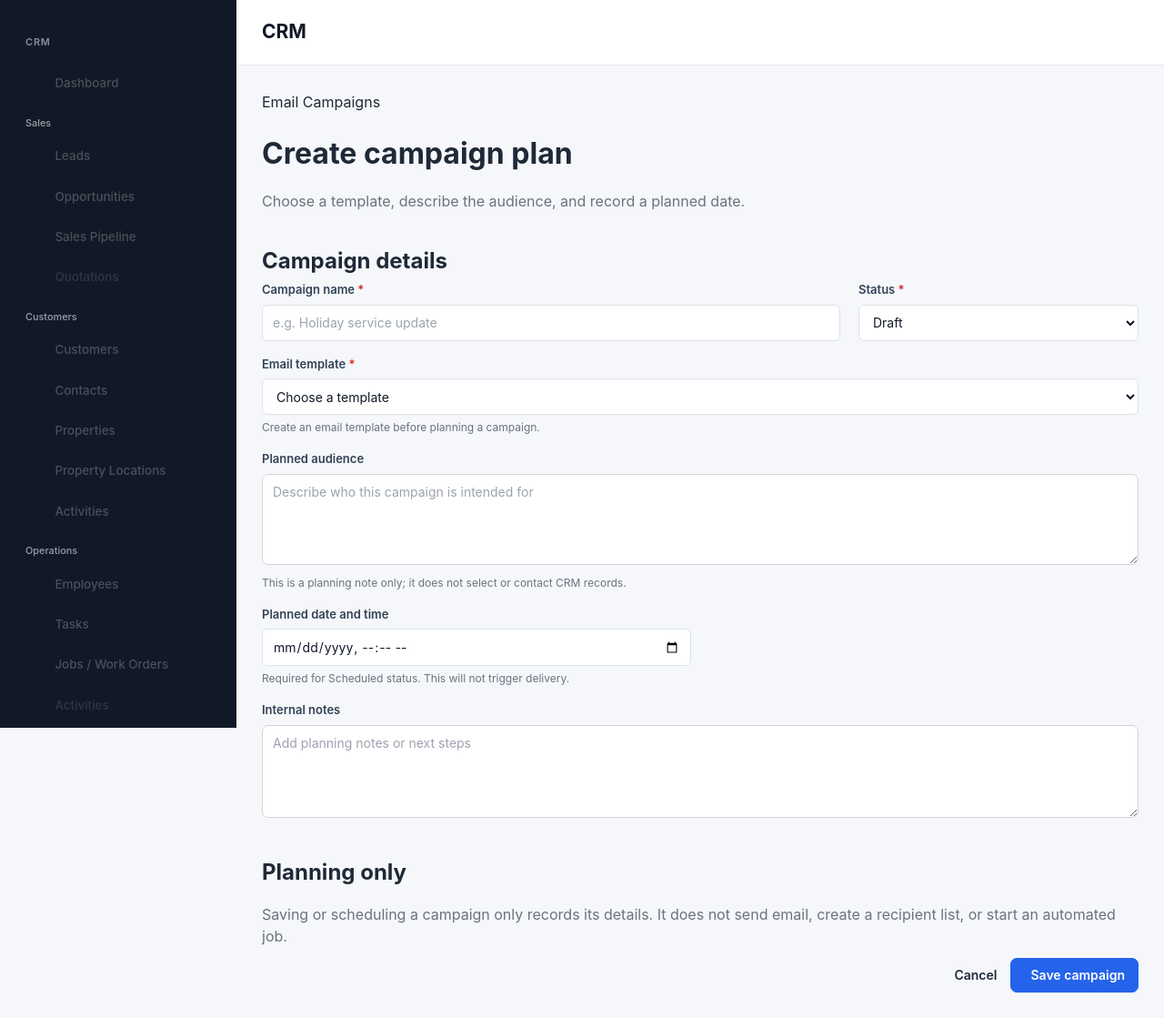
After one commit to edmondoa/crm, a Laravel app: page /crm/email-campaigns/create in a window 1280 px wide. The commit adds this page. Shown: the whole page at 91% size. Run offline with Laravel 12, Linux system fonts and the light colour scheme; data that the repository does not hold is empty; style sheets or scripts are compiled from the project's sources.

Commit message:
Implement email campaign management system
Replit-Commit-Author: Agent

```diff
--- /dev/null
+++ b/app/Http/Controllers/Crm/EmailCampaignController.php
@@ -0,0 +1,107 @@
+<?php
+
+namespace App\Http\Controllers\Crm;
+
+use App\Http\Controllers\Controller;
+use App\Models\EmailCampaign;
+use App\Models\EmailTemplate;
+use Illuminate\Http\RedirectResponse;
+use Illuminate\Http\Request;
+use Illuminate\Validation\Rule;
+use Illuminate\View\View;
+
+class EmailCampaignController extends Controller
+{
+    private const STATUSES = ['draft', 'scheduled', 'cancelled'];
+
+    public function index(Request $request): View
+    {
+        $status = $request->query('status');
+        $query = EmailCampaign::query()
+            ->with('emailTemplate')
+            ->when($request->filled('q'), function ($query) use ($request) {
+                $term = '%'.$request->string('q')->toString().'%';
+                $query->where(function ($subQuery) use ($term) {
+                    $subQuery->where('name', 'like', $term)
+                        ->orWhere('audience_description', 'like', $term);
+                });
+            })
+            ->when(in_array($status, self::STATUSES, true), fn ($query) => $query->where('status', $status))
+            ->latest('updated_at');
+
+        return view('crm.email-campaigns.index', [
+            'campaigns' => $query->paginate(15)->withQueryString(),
+            'counts' => [
+                'all' => EmailCampaign::count(),
+                'draft' => EmailCampaign::where('status', 'draft')->count(),
+                'scheduled' => EmailCampaign::where('status', 'scheduled')->count(),
+            ],
+        ]);
+    }
+
+    public function create(): View
+    {
+        return view('crm.email-campaigns.create', $this->formData(
+            new EmailCampaign(['status' => 'draft'])
+        ));
+    }
+
+    public function store(Request $request): RedirectResponse
+    {
+        $data = $this->validated($request);
+        $data['created_by'] = $request->user()?->id;
+        $data['updated_by'] = $request->user()?->id;
+        $campaign = EmailCampaign::create($data);
+
+        return redirect()->route('crm.email-campaigns.edit', $campaign)
+            ->with('success', 'Campaign plan created.');
+    }
+
+    public function edit(EmailCampaign $email_campaign): View
+    {
+        return view('crm.email-campaigns.edit', $this->formData($email_campaign));
+    }
+
+    public function update(Request $request, EmailCampaign $email_campaign): RedirectResponse
+    {
+        $data = $this->validated($request);
+        $data['updated_by'] = $request->user()?->id;
+        $email_campaign->update($data);
+
+        return redirect()->route('crm.email-campaigns.edit', $email_campaign)
+            ->with('success', 'Campaign plan updated.');
+    }
+
+    public function destroy(EmailCampaign $email_campaign): RedirectResponse
+    {
+        $email_campaign->delete();
+
+        return redirect()->route('crm.email-campaigns.index')
+            ->with('success', 'Campaign plan deleted.');
+    }
+
+    private function validated(Request $request): array
+    {
+        $status = $request->input('status');
+        $scheduledAtRules = $status === 'scheduled'
+            ? ['required', 'date', 'after:now']
+            : ['nullable', 'date'];
+
+        return $request->validate([
+            'name' => ['required', 'string', 'max:150'],
+            'email_template_id' => ['required', 'integer', 'exists:email_templates,id'],
+            'audience_description' => ['nullable', 'string', 'max:1000'],
+            'status' => ['required', Rule::in(self::STATUSES)],
+            'scheduled_at' => $scheduledAtRules,
+            'notes' => ['nullable', 'string', 'max:2000'],
+        ]);
+    }
+
+    private function formData(EmailCampaign $campaign): array
+    {
+        return [
+            'campaign' => $campaign,
+            'templates' => EmailTemplate::query()->orderBy('name')->get(),
+        ];
+    }
+}
--- /dev/null
+++ b/app/Models/EmailCampaign.php
@@ -0,0 +1,29 @@
+<?php
+
+namespace App\Models;
+
+use Illuminate\Database\Eloquent\Model;
+use Illuminate\Database\Eloquent\Relations\BelongsTo;
+
+class EmailCampaign extends Model
+{
+    protected $fillable = [
+        'name',
+        'email_template_id',
+        'audience_description',
+        'status',
+        'scheduled_at',
+        'notes',
+        'created_by',
+        'updated_by',
+    ];
+
+    protected $casts = [
+        'scheduled_at' => 'datetime',
+    ];
+
+    public function emailTemplate(): BelongsTo
+    {
+        return $this->belongsTo(EmailTemplate::class);
+    }
+}
--- /dev/null
+++ b/resources/views/crm/email-campaigns/create.blade.php
@@ -0,0 +1,26 @@
+@extends('layouts.admin')
+
+@section('title', 'Create Email Campaign')
+
+@section('content')
+<div class="container-fluid py-4">
+    <div class="mb-4">
+        <a href="{{ route('crm.email-campaigns.index') }}" class="text-decoration-none">
+            <i class="bi bi-arrow-left me-1"></i> Email Campaigns
+        </a>
+        <h1 class="h3 mt-2 mb-1">Create campaign plan</h1>
+        <p class="text-muted mb-0">Choose a template, describe the audience, and record a planned date.</p>
+    </div>
+
+    @include('crm.email-templates.partials.alerts')
+
+    <form method="POST" action="{{ route('crm.email-campaigns.store') }}">
+        @csrf
+        @include('crm.email-campaigns.form')
+        <div class="d-flex justify-content-end gap-2 mt-3">
+            <a href="{{ route('crm.email-campaigns.index') }}" class="btn btn-light">Cancel</a>
+            <button class="btn btn-primary"><i class="bi bi-check-lg me-1"></i> Save campaign</button>
+        </div>
+    </form>
+</div>
+@endsection
--- /dev/null
+++ b/resources/views/crm/email-campaigns/form.blade.php
@@ -0,0 +1,68 @@
+<div class="row g-4">
+    <div class="col-xl-8">
+        <div class="card border-0 shadow-sm">
+            <div class="card-header bg-white py-3"><h2 class="h6 mb-0">Campaign details</h2></div>
+            <div class="card-body">
+                <div class="row g-3">
+                    <div class="col-md-8">
+                        <label class="form-label" for="name">Campaign name <span class="text-danger">*</span></label>
+                        <input id="name" name="name" class="form-control" maxlength="150" required value="{{ old('name', $campaign->name) }}" placeholder="e.g. Holiday service update">
+                        @error('name')<div class="invalid-feedback d-block">{{ $message }}</div>@enderror
+                    </div>
+                    <div class="col-md-4">
+                        <label class="form-label" for="status">Status <span class="text-danger">*</span></label>
+                        <select id="status" name="status" class="form-select" required>
+                            @foreach(['draft' => 'Draft', 'scheduled' => 'Scheduled', 'cancelled' => 'Cancelled'] as $value => $label)
+                                <option value="{{ $value }}" @selected(old('status', $campaign->status) === $value)>{{ $label }}</option>
+                            @endforeach
+                        </select>
+                        @error('status')<div class="invalid-feedback d-block">{{ $message }}</div>@enderror
+                    </div>
+                    <div class="col-12">
+                        <label class="form-label" for="email_template_id">Email template <span class="text-danger">*</span></label>
+                        <select id="email_template_id" name="email_template_id" class="form-select" required>
+                            <option value="">Choose a template</option>
+                            @foreach($templates as $template)
+                                <option value="{{ $template->id }}" @selected((string) old('email_template_id', $campaign->email_template_id) === (string) $template->id)>
+                                    {{ $template->name }}{{ $template->status ? '' : ' (inactive)' }}
+                                </option>
+                            @endforeach
+                        </select>
+                        @error('email_template_id')<div class="invalid-feedback d-block">{{ $message }}</div>@enderror
+                        @if($templates->isEmpty())
+                            <div class="form-text text-warning">
+                                Create an <a href="{{ route('crm.email-templates.create') }}">email template</a> before planning a campaign.
+                            </div>
+                        @endif
+                    </div>
+                    <div class="col-12">
+                        <label class="form-label" for="audience_description">Planned audience</label>
+                        <textarea id="audience_description" name="audience_description" class="form-control" rows="2" maxlength="1000" placeholder="Describe who this campaign is intended for">{{ old('audience_description', $campaign->audience_description) }}</textarea>
+                        <div class="form-text">This is a planning note only; it does not select or contact CRM records.</div>
+                        @error('audience_description')<div class="invalid-feedback d-block">{{ $message }}</div>@enderror
+                    </div>
+                    <div class="col-md-6">
+                        <label class="form-label" for="scheduled_at">Planned date and time</label>
+                        <input id="scheduled_at" name="scheduled_at" type="datetime-local" class="form-control" value="{{ old('scheduled_at', $campaign->scheduled_at?->format('Y-m-d\TH:i')) }}">
+                        <div class="form-text">Required for Scheduled status. This will not trigger delivery.</div>
+                        @error('scheduled_at')<div class="invalid-feedback d-block">{{ $message }}</div>@enderror
+                    </div>
+                    <div class="col-12">
+                        <label class="form-label" for="notes">Internal notes</label>
+                        <textarea id="notes" name="notes" class="form-control" rows="4" maxlength="2000" placeholder="Add planning notes or next steps">{{ old('notes', $campaign->notes) }}</textarea>
+                        @error('notes')<div class="invalid-feedback d-block">{{ $message }}</div>@enderror
+                    </div>
+                </div>
+            </div>
+        </div>
+    </div>
+
+    <div class="col-xl-4">
+        <div class="card border-0 shadow-sm">
+            <div class="card-header bg-white py-3"><h2 class="h6 mb-0">Planning only</h2></div>
+            <div class="card-body">
+                <p class="text-muted mb-0">Saving or scheduling a campaign only records its details. It does not send email, create a recipient list, or start an automated job.</p>
+            </div>
+        </div>
+    </div>
+</div>
--- a/resources/views/crm/email-templates/index.blade.php
+++ b/resources/views/crm/email-templates/index.blade.php
@@ -6,7 +6,10 @@
 <div class="container-fluid py-4">
     <div class="d-flex flex-wrap align-items-center justify-content-between gap-3 mb-4">
         <div><h1 class="h3 mb-1">Email Templates</h1><p class="text-muted mb-0">Create reusable messages for CRM communications.</p></div>
-        <a href="{{ route('crm.email-templates.create') }}" class="btn btn-primary"><i class="bi bi-plus-lg me-1"></i> New template</a>
+        <div class="d-flex flex-wrap gap-2">
+            <a href="{{ route('crm.email-campaigns.index') }}" class="btn btn-outline-primary"><i class="bi bi-megaphone me-1"></i> Manage campaigns</a>
+            <a href="{{ route('crm.email-templates.create') }}" class="btn btn-primary"><i class="bi bi-plus-lg me-1"></i> New template</a>
+        </div>
     </div>
     @include('crm.email-templates.partials.alerts')
     <div class="card border-0 shadow-sm"><div class="card-body">
--- a/resources/views/layouts/sidebar.blade.php
+++ b/resources/views/layouts/sidebar.blade.php
@@ -194,6 +194,10 @@
         <i class="bi bi-envelope-paper me-2"></i>
         Email Templates
     </a>
+    <a href="{{ route('crm.email-campaigns.index') }}" class="nav-link sidebar-link">
+        <i class="bi bi-megaphone me-2"></i>
+        Email Campaigns
+    </a>
 
 
 </div>
--- a/routes/web.php
+++ b/routes/web.php
@@ -5,6 +5,7 @@ use App\Http\Controllers\Crm\ContactController;
 use App\Http\Controllers\Crm\CustomerController;
 use App\Http\Controllers\Crm\DashboardController;
 use App\Http\Controllers\Crm\EmailTemplateController;
+use App\Http\Controllers\Crm\EmailCampaignController;
 use App\Http\Controllers\Crm\EmployeeController;
 use App\Http\Controllers\Crm\JobAssignmentController;
 use App\Http\Controllers\Crm\JobController;
@@ -250,5 +251,11 @@ Route::prefix('crm')->name('crm.')->group(function () {
     Route::get('email-templates/{email_template}/edit', [EmailTemplateController::class, 'edit'])->name('email-templates.edit');
     Route::put('email-templates/{email_template}', [EmailTemplateController::class, 'update'])->name('email-templates.update');
     Route::delete('email-templates/{email_template}', [EmailTemplateController::class, 'destroy'])->name('email-templates.destroy');
+    Route::get('email-campaigns', [EmailCampaignController::class, 'index'])->name('email-campaigns.index');
+    Route::get('email-campaigns/create', [EmailCampaignController::class, 'create'])->name('email-campaigns.create');
+    Route::post('email-campaigns', [EmailCampaignController::class, 'store'])->name('email-campaigns.store');
+    Route::get('email-campaigns/{email_campaign}/edit', [EmailCampaignController::class, 'edit'])->name('email-campaigns.edit');
+    Route::put('email-campaigns/{email_campaign}', [EmailCampaignController::class, 'update'])->name('email-campaigns.update');
+    Route::delete('email-campaigns/{email_campaign}', [EmailCampaignController::class, 'destroy'])->name('email-campaigns.destroy');
 
 });
```
Also changed, not shown: resources/views/crm/email-campaigns/edit.blade.php (added, +26 -0 lines), resources/views/crm/email-campaigns/index.blade.php (added, +118 -0 lines), tests/Feature/EmailCampaignManagementTest.php (added, +113 -0 lines), .agents/memory/MEMORY.md (added), .agents/memory/campaign-planning-scope.md (added), database/migrations/2026_11_27_020000_create_email_campaigns_table.php (added).
